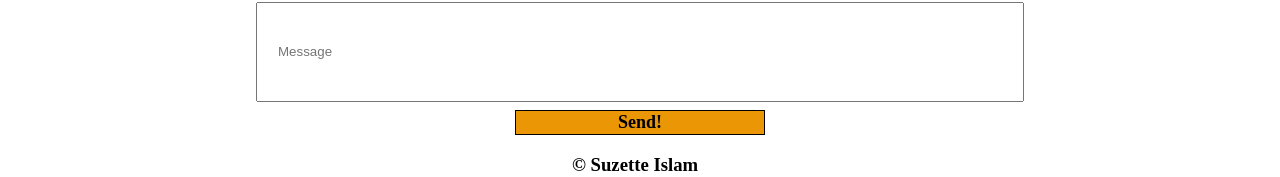
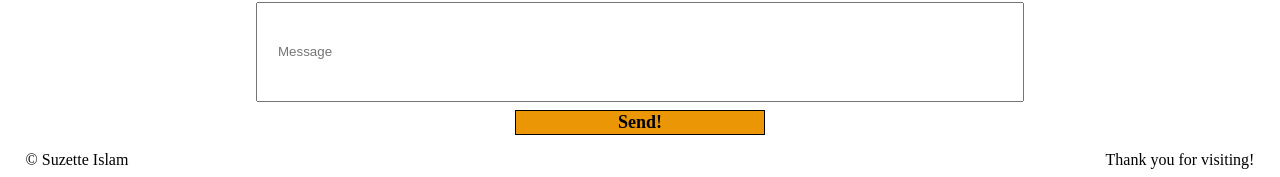
Before and after one commit to durdonadjalilova/personal-portfolio, a React (Create React App) app: page / in a window 1280 px wide. Shown: the part 2640-2817 px from the top of the page. Built offline with nearby package versions, Linux system fonts and the light colour scheme; a web font is replaced by a local one.

Commit message:
modified footer

```diff
--- a/src/App.js
+++ b/src/App.js
@@ -100,8 +100,9 @@ function App() {
         </div>
       </div>
 
-      <div className='footer'>
-        <h3>© Suzette Islam</h3>
+      <div className='footer' style={{display:'flex', justifyContent:'space-between'}}>
+        <p style={{marginLeft:'2%'}}>© Suzette Islam</p>
+        <p style={{marginRight:'2%'}}>Thank you for visiting!</p>
       </div>
 
     </div>
```
